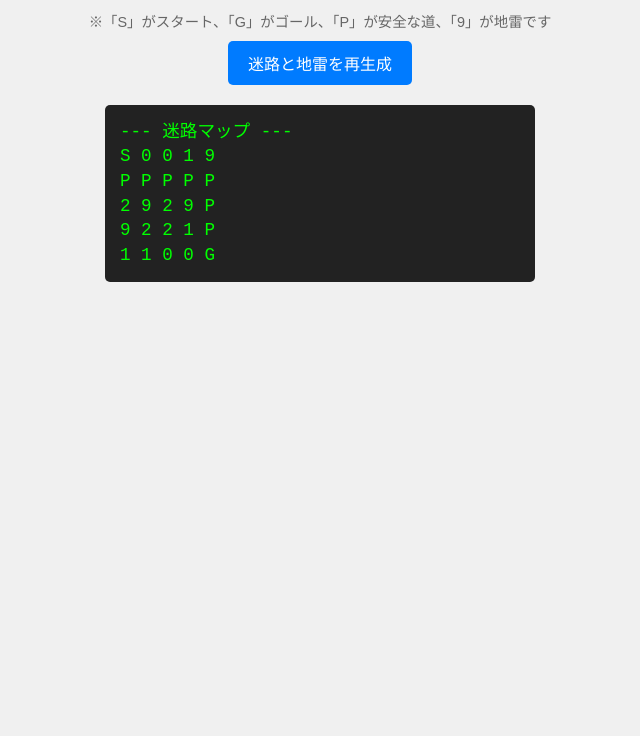
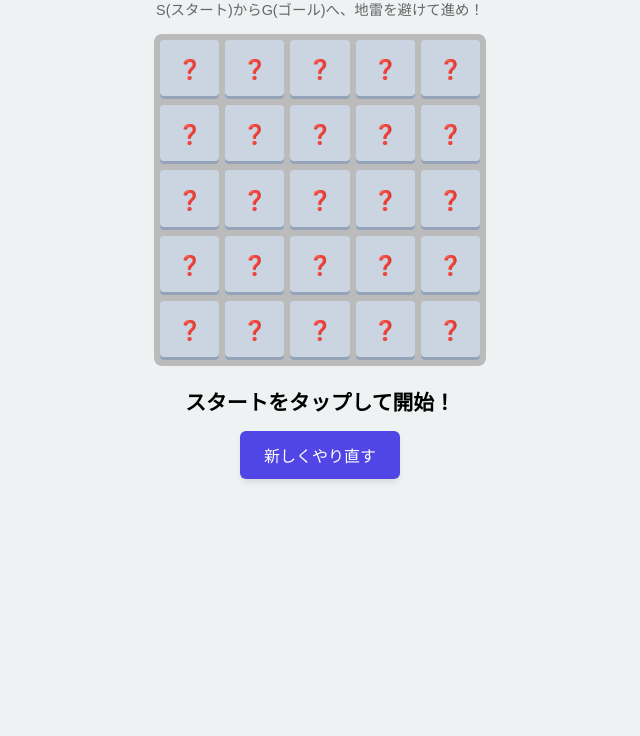
Before and after one commit to clanhair2021/Minesweeper-Maze, a plain HTML site: page index.html in a window 1280 px wide. Shown: the part 64-800 px from the top of the page, without its empty margins (320-960 px from the left). Drawn offline with Linux system fonts and the light colour scheme.

Commit message:
Update index.html

```diff
--- a/index.html
+++ b/index.html
@@ -3,93 +3,117 @@
 <head>
     <meta charset="UTF-8">
     <meta name="viewport" content="width=device-width, initial-scale=1.0">
-    <title>マインスイーパー×迷路 開発室</title>
+    <title>マインスイーパー×迷路</title>
     <style>
-        body { font-family: sans-serif; text-align: center; background: #f0f0f0; padding: 20px; margin: 0; }
-        h1 { font-size: 1.2rem; color: #333; }
-        #log-window {
-            background: #222; color: #0f0; font-family: monospace;
-            padding: 15px; border-radius: 5px; max-width: 400px;
-            margin: 20px auto; text-align: left; white-space: pre;
-            overflow-x: auto; font-size: 1.1rem; line-height: 1.4;
+        body { font-family: sans-serif; text-align: center; background: #eef2f3; padding: 10px; margin: 0; user-select: none; }
+        h1 { font-size: 1.4rem; color: #333; margin-bottom: 5px; }
+        .info { font-size: 0.9rem; color: #666; margin-bottom: 15px; }
+
+        /* 5x5のマス目をきれいに並べるグリッド設定 */
+        #game-board {
+            display: grid;
+            grid-template-columns: repeat(5, 1fr);
+            gap: 6px;
+            max-width: 320px;
+            margin: 0 auto 20px auto;
+            background: #bbb;
+            padding: 6px;
+            border-radius: 8px;
         }
-        button {
-            padding: 10px 20px; font-size: 1rem; background: #007bff;
-            color: white; border: none; border-radius: 5px; cursor: pointer;
+
+        /* マスのボタンのデザイン */
+        .cell {
+            aspect-ratio: 1; /* 正方形にする */
+            background: #cbd5e1;
+            border: none;
+            border-radius: 4px;
+            font-size: 1.2rem;
+            font-weight: bold;
+            color: #334155;
+            box-shadow: inset 0 -3px 0 #94a3b8;
+            display: flex;
+            align-items: center;
+            justify-content: center;
         }
-        button:active { background: #0056b3; }
-        .info { font-size: 0.9rem; color: #666; margin-bottom: 10px; }
+        .cell:active { background: #94a3b8; }
+
+        /* 開いたマスのデザイン */
+        .cell.open {
+            background: #f1f5f9;
+            box-shadow: none;
+            color: #1e293b;
+        }
+        .cell.mine { background: #ef4444; color: white; }
+        .cell.start { background: #3b82f6; color: white; }
+        .cell.goal { background: #10b981; color: white; }
+
+        #result-text { font-size: 1.3rem; font-weight: bold; margin: 15px 0; min-height: 30px; }
+        .game-over { color: #ef4444; }
+        .game-clear { color: #10b981; }
+
+        button.reset-btn {
+            padding: 12px 24px; font-size: 1rem; background: #4f46e5;
+            color: white; border: none; border-radius: 6px; cursor: pointer;
+            box-shadow: 0 4px 6px -1px rgba(0,0,0,0.1);
+        }
     </style>
 </head>
 <body>
 
-    <h1>マインスイーパー×迷路 (迷路ルート生成テスト)</h1>
-    <div class="info">※「S」がスタート、「G」がゴール、「P」が安全な道、「9」が地雷です</div>
-    <button onclick="restartGame()">迷路と地雷を再生成</button>
+    <h1>マインスイーパー × 迷路</h1>
+    <div class="info">S(スタート)からG(ゴール)へ、地雷を避けて進め！</div>
 
-    <div id="log-window"></div>
+    <!-- ここにボタンが5x5で並びます -->
+    <div id="game-board"></div>
+
+    <div id="result-text"></div>
+    <button class="reset-btn" onclick="restartGame()">新しくやり直す</button>
 
     <script>
         const width = 5;
         const height = 5;
-        const mineCount = 4; // 道を確保するため地雷を4個に少し減らします
-        let grid = [];
+        const mineCount = 4;
+        let grid = [];      // 中身のデータ（S, P, G, 9, 数字）
+        let revealed = [];  // マスが開いているかどうか（true / false）
+        let gameOver = false;
 
         function restartGame() {
-            document.getElementById('log-window').innerHTML = "生成中...\n";
+            gameOver = false;
+            document.getElementById('result-text').className = "";
+            document.getElementById('result-text').innerText = "スタートをタップして開始！";
+
             initGrid();
-            generatePath(); // 👈 先に安全な「一本道」を作る
-            placeMines();   // 👈 道を避けて地雷を置く
+            generatePath();
+            placeMines();
             countAdjacentMines();
-            printGridTest();
+            createBoardUI();
         }
 
         function initGrid() {
             grid = [];
+            revealed = [];
             for (let x = 0; x < width; x++) {
-                let column = [];
-                for (let y = 0; y < height; y++) {
-                    column.push(0);
-                }
-                grid.push(column);
+                grid.push(new Array(height).fill(0));
+                revealed.push(new Array(height).fill(false));
             }
         }
 
-        // 🛠️ 【新機能】スタートからゴールまでのランダムな一本道を作る
-        // (簡易的なランダムウォークアルゴリズム)
         function generatePath() {
-            let cx = 0; // スタートは左上 (0,0)
-            let cy = 0;
-            grid[cx][cy] = "S"; // S = Start
-
-            // ゴール (右下) にたどり着くまで右か下に進む
+            let cx = 0, cy = 0;
+            grid[cx][cy] = "S";
             while (cx < width - 1 || cy < height - 1) {
-                // 右に進むか、下に進むかをランダムで決める
                 if (cx < width - 1 && cy < height - 1) {
                     if (Math.random() < 0.5) cx++; else cy++;
-                } else if (cx < width - 1) {
-                    cx++; // 右端にいくまで右
-                } else {
-                    cy++; // 下端にいくまで下
-                }
-
-                // ゴール地点なら「G」、途中なら「P（Path=道）」とする
-                if (cx === width - 1 && cy === height - 1) {
-                    grid[cx][cy] = "G"; // G = Goal
-                } else {
-                    grid[cx][cy] = "P"; // P = 安全な道
-                }
+                } else if (cx < width - 1) { cx++; } else { cy++; }
+                grid[cx][cy] = (cx === width - 1 && cy === height - 1) ? "G" : "P";
             }
         }
 
-        // 🛠️ 【改造】すでに「道(S, G, P)」がある場所を避けて地雷を置く
         function placeMines() {
             let placed = 0;
             while (placed < mineCount) {
                 const rx = Math.floor(Math.random() * width);
                 const ry = Math.floor(Math.random() * height);
-
-                // 0（まだ何も置かれていない空きマス）の場所にだけ地雷を置く
                 if (grid[rx][ry] === 0) {
                     grid[rx][ry] = 9;
                     placed++;
@@ -100,42 +124,112 @@
         function countAdjacentMines() {
             for (let x = 0; x < width; x++) {
                 for (let y = 0; y < height; y++) {
-                    // 自分自身が地雷(9)か、スタート(S)・ゴール(G)・道(P)なら数字計算をスキップ
                     if (grid[x][y] === 9) continue;
-
                     let count = 0;
                     for (let dx of [-1, 0, 1]) {
                         for (let dy of [-1, 0, 1]) {
-                            const nx = x + dx;
-                            const ny = y + dy;
+                            const nx = x + dx, ny = y + dy;
                             if (nx >= 0 && nx < width && ny >= 0 && ny < height) {
                                 if (grid[nx][ny] === 9) count++;
                             }
                         }
                     }
-
-                    // 空きマス（0）だった場所には、周りの地雷の数をそのまま入れる
-                    if (grid[x][y] === 0) {
-                        grid[x][y] = count;
+                    if (grid[x][y] === 0 || grid[x][y] === "P") {
+                        // 道(P)でも空きマスでも、ヒントとなる地雷数を記憶させる
+                        // 元々の属性（S, G, P）を忘れないようにオブジェクト形式で保存
+                        const type = grid[x][y];
+                        grid[x][y] = { type: type, count: count };
                     }
-                    // 道（P）だった場所は、分かりやすいように後で「文字と数字」を組み合わせるため、
-                    // ここでは一旦そのままにしておきます（次のステップで、ゲームとして遊べるようにします）
                 }
             }
         }
 
-        function printGridTest() {
-            let output = "--- 迷路マップ ---\n";
+        // 🛠️ 画面にマス目のボタンを組み立てる処理
+        function createBoardUI() {
+            const board = document.getElementById('game-board');
+            board.innerHTML = ""; // 一度リセット
+
+            // 縦横の並び順通りにボタンを作っていく
             for (let y = 0; y < height; y++) {
-                let line = "";
                 for (let x = 0; x < width; x++) {
-                    line += grid[x][y] + " ";
+                    const cellBtn = document.createElement('div');
+                    cellBtn.className = 'cell';
+                    cellBtn.innerText = "❓"; // 最初は全員はてな
+
+                    // スマホでタップされた時のイベント
+                    cellBtn.onclick = () => clickCell(x, y, cellBtn);
+
+                    board.appendChild(cellBtn);
                 }
-                output += line + "\n";
             }
-            document.getElementById('log-window').innerHTML = output;
         }
 
+        // 🛠️ マスをタップした時の処理
+        function clickCell(x, y, element) {
+            if (gameOver || revealed[x][y]) return;
+
+            revealed[x][y] = true;
+            element.classList.add('open');
+
+            const data = grid[x][y];
+
+            // 1. スタート地点だった場合
+            if (data === "S") {
+                element.innerText = "S";
+                element.classList.add('start');
+                document.getElementById('result-text').innerText = "探索中...";
+            }
+            // 2. ゴール地点だった場合（クリア！）
+            else if (data === "G") {
+                element.innerText = "G";
+                element.classList.add('goal');
+                document.getElementById('result-text').innerText = "🎉 迷路クリア！おめでとう！";
+                document.getElementById('result-text').className = "game-clear";
+                gameOver = true;
+                revealAll();
+            }
+            // 3. 地雷だった場合（ゲームオーバー）
+            else if (data === 9) {
+                element.innerText = "💥";
+                element.classList.add('mine');
+                document.getElementById('result-text').innerText = "💀 地雷爆発！ゲームオーバー";
+                document.getElementById('result-text').className = "game-over";
+                gameOver = true;
+                revealAll();
+            }
+            // 4. 道(P)または普通の安全なマスの By
+            else {
+                // 周囲の地雷数を表示（0なら空白）
+                element.innerText = data.count > 0 ? data.count : "";
+
+                // もしそれが「正しい道(P)」の上だったら、ちょっとだけ目印を付ける
+                if (data.type === "P") {
+                    element.style.color = "#4f46e5"; // 道の上の数字は青紫っぽくする
+                }
+            }
+        }
+
+        // ゲーム終了時に全部のマスをオープンにする
+        function revealAll() {
+            const cells = document.getElementsByClassName('cell');
+            let idx = 0;
+            for (let y = 0; y < height; y++) {
+                for (let x = 0; x < width; x++) {
+                    const data = grid[x][y];
+                    const cell = cells[idx];
+                    if (!revealed[x][y]) {
+                        cell.classList.add('open');
+                        if (data === "S") cell.innerText = "S";
+                        else if (data === "G") cell.innerText = "G";
+                        else if (data === 9) cell.innerText = "💣";
+                        else cell.innerText = data.count > 0 ? data.count : "";
+                    }
+                    idx++;
+                }
+            }
+        }
+
+        // 初回起動
         restartGame();
     </script>
 </body>
```
